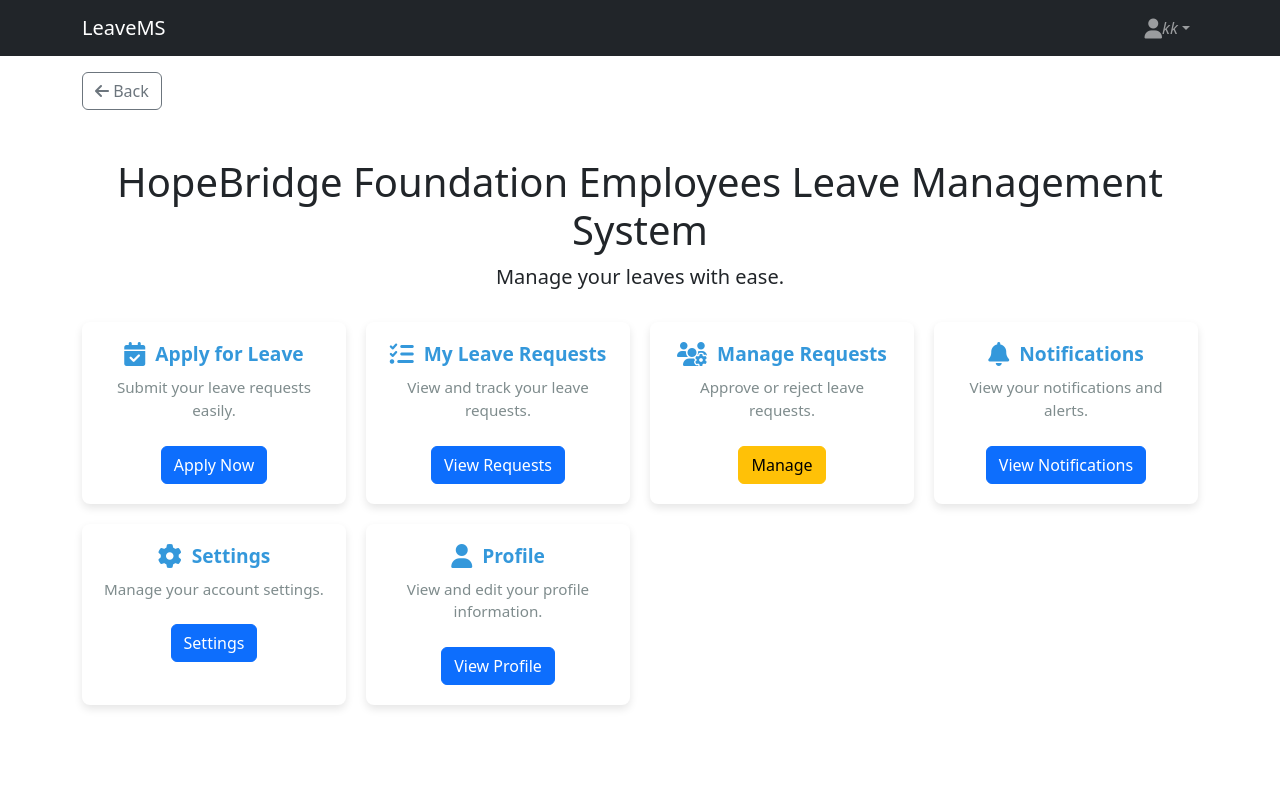
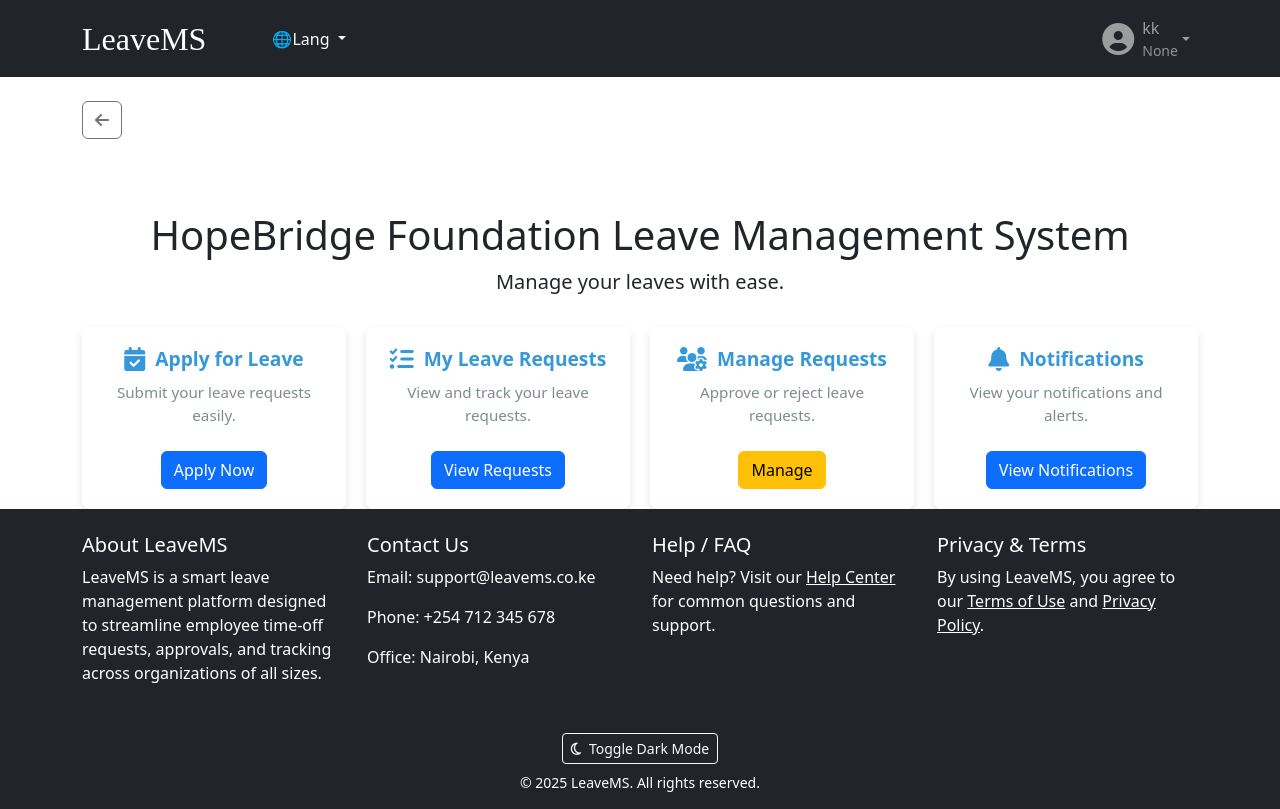
Before and after one commit to Rita8837/leave_management, a Django app: page /home/ in a window 1280 px wide. Run offline with Django 5.2, Linux system fonts and the light colour scheme; the first user in the database is signed in.

Commit message:
update project

```diff
--- a/app/templates/app/home.html
+++ b/app/templates/app/home.html
@@ -52,8 +52,8 @@
 <link rel="stylesheet" href="https://cdnjs.cloudflare.com/ajax/libs/font-awesome/6.4.0/css/all.min.css" />
 
 <div class="text-center mt-5">
-    <h1 style="text-shadow: chartreuse ;">HopeBridge Foundation Employees Leave Management System </h1>
-    <p class="lead">Manage your leaves with ease.</p>
+    <h1 style="text-shadow: chartreuse ;">HopeBridge Foundation Leave Management System </h1>
+    <p class="lead" style="#">Manage your leaves with ease.</p>
 
     {% if user.is_authenticated %}
         <div class="mt-4">
@@ -83,16 +83,6 @@
                     <p>View your notifications and alerts.</p>
                     <a href="{% url 'notifications' %}" class="btn btn-primary mt-2">View Notifications</a>
                 </div>
-                <div class="panel">
-                    <h4><i class="fa-solid fa-gear"></i> Settings</h4>
-                    <p>Manage your account settings.</p>
-                    <a href="{% url 'settings' %}" class="btn btn-primary mt-2">Settings</a>
-                </div>
-                <div class="panel">
-                    <h4><i class="fa-solid fa-user"></i> Profile</h4>
-                    <p>View and edit your profile information.</p>
-                    <a href="{% url 'profile' %}" class="btn btn-primary mt-2">View Profile</a>
-                </div>
             </div>
         </div>
     {% else %}
--- a/app/urls.py
+++ b/app/urls.py
@@ -5,6 +5,8 @@
 from django.views.decorators.csrf import csrf_exempt
 from .views.admin import admin_leave_list, admin_leave_report
 from .views.notifications import notifications_view
+from .views.static_pages import about_view, contact_view, help_view, privacy_view
+from django.conf.urls.i18n import set_language
 
 admin.site.login = csrf_exempt(admin.site.login)
 
@@ -23,6 +25,11 @@
     path('admin_leave_list/', admin_leave_list, name='admin_leave_list'),
     path('admin_leave_report/', admin_leave_report, name='admin_leave_report'),
     path('notifications/', notifications_view, name='notifications'),
+    path('about/', about_view, name='about'),
+    path('contact/', contact_view, name='contact'),
+    path('help/', help_view, name='help'),
+    path('privacy/', privacy_view, name='privacy'),
+    path('settings/', settings_view, name='settings'),
     path('profile/', profile_view, name='profile'),
-    path('settings/', settings_view, name='settings'),
+    path('i18n/setlang/', set_language, name='set_language'),
 ]
--- a/app/views/auth.py
+++ b/app/views/auth.py
@@ -3,8 +3,8 @@
 from django.contrib.auth.decorators import login_required
 from django.contrib import messages
 from django.urls import reverse
-from ..forms import CustomLoginForm, CustomRegisterForm, CustomUserChangeForm
-from ..models import CustomUser
+from app.forms import CustomLoginForm, CustomRegisterForm, CustomUserChangeForm
+from app.models import CustomUser
 from django.views.decorators.csrf import csrf_exempt
 
 
--- a/templates/base.html
+++ b/templates/base.html
@@ -6,97 +6,182 @@
     <meta name="viewport" content="width=device-width, initial-scale=1" />
 
     <!-- Bootstrap 5 CDN -->
-    <link
-      href="https://cdn.jsdelivr.net/npm/bootstrap@5.3.0/dist/css/bootstrap.min.css"
-      rel="stylesheet"
-    />
+    <link href="https://cdn.jsdelivr.net/npm/bootstrap@5.3.0/dist/css/bootstrap.min.css" rel="stylesheet" />
+    <!-- FontAwesome CDN -->
+    <link rel="stylesheet" href="https://cdnjs.cloudflare.com/ajax/libs/font-awesome/6.4.0/css/all.min.css" />
   </head>
-  <body>
+  <body class="d-flex flex-column min-vh-100">
+
     <!-- Navbar -->
     <nav class="navbar navbar-expand-lg navbar-dark bg-dark">
       <div class="container">
-        <a href="{% url 'home' %}" class="navbar-brand">LeaveMS</a>
-        <button
-          class="navbar-toggler"
-          type="button"
-          data-bs-toggle="collapse"
-          data-bs-target="#navbarNav"
-        >
+        <a href="{% url 'home' %}" class="navbar-brand" style="font-family: Mistral; font-size: xx-large;">LeaveMS</a>
+
+        <button class="navbar-toggler" type="button" data-bs-toggle="collapse" data-bs-target="#navbarNav">
           <span class="navbar-toggler-icon"></span>
         </button>
 
         <div class="collapse navbar-collapse" id="navbarNav">
+
+
+          <!-- Language Selector -->
+          <div class="nav-item dropdown me-2" style="float: right; padding-inline: 50px;">
+            <a class="nav-link dropdown-toggle text-white" href="#" id="languageDropdown" role="button" data-bs-toggle="dropdown">
+              🌐Lang
+            </a>
+            <ul class="dropdown-menu dropdown-menu-end">
+              <li>
+                <form action="{% url 'set_language' %}" method="post" class="d-inline">
+                  {% csrf_token %}
+                  <input name="next" type="hidden" value="{{ request.path }}">
+                  <button type="submit" name="language" value="en" class="dropdown-item">English</button>
+                </form>
+              </li>
+              <li>
+                <form action="{% url 'set_language' %}" method="post" class="d-inline">
+                  {% csrf_token %}
+                  <input name="next" type="hidden" value="{{ request.path }}">
+                  <button type="submit" name="language" value="sw" class="dropdown-item">Swahili</button>
+                </form>
+              </li>
+            </ul>
+          </div>
+
           <ul class="navbar-nav ms-auto">
             {% if user.is_authenticated %}
-              {% if not user.is_staff %}
-                <li class="nav-item">
-                  <a class="nav-link" href="{% url 'apply_leave' %}">Apply Leave</a>
-                </li>
-                <li class="nav-item">
-                  <a class="nav-link" href="{% url 'my_leaves' %}">My Requests</a>
-                </li>
-              {% endif %}
-              <!-- {% if user.is_staff %}
-                <li class="nav-item">
-                  <a class="nav-link" href="{% url 'admin_leave_list' %}">Manage Requests</a>
-                </li>
-              {% endif %} -->
-
               <li class="nav-item dropdown">
-                <a class="nav-link dropdown-toggle d-flex align-items-center flex" href="#" role="button" data-bs-toggle="dropdown" aria-expanded="false">
-                  <i class="fa-solid fa-user fa-lg"></i>
-                  <i class="dropdown-item-text padding-inline-12">{{ user.username }}</i>
+                <a class="nav-link dropdown-toggle d-flex align-items-center" href="#" role="button" data-bs-toggle="dropdown">
+                  {% if user.profile and user.profile.avatar %}
+                    <img src="{{ user.profile.avatar.url }}" class="rounded-circle" width="40" height="40" alt="Avatar">
+                  {% else %}
+                    <i class="fa-solid fa-user-circle fa-2x"></i>
+                  {% endif %}
+                  <div class="d-flex flex-column ms-2">
+                  {{user.username}}
+                    <strong>{{ user.get_full_name }}</strong>
+                    <small class="text-white-50">{{ user.role }}</small>
+                  </div>
                 </a>
                 <ul class="dropdown-menu dropdown-menu-end">
-                  <li>
-                    <a class="dropdown-item" href="{% url 'home' %}">Profile</a>
-                  </li>
+                  <li><a class="dropdown-item" href="{% url 'profile' %}">Profile</a></li>
                   <li><hr class="dropdown-divider"></li>
                   <li><a class="dropdown-item" href="{% url 'logout' %}">Logout</a></li>
                 </ul>
               </li>
-                  <!-- <li class="dropdown-item-text">Signed in as <strong>{{ user.username }}</strong></li> -->
             {% else %}
-              <li class="nav-item">
-                <a class="nav-link" href="{% url 'login' %}">Login</a>
-              </li>
-              <li class="nav-item">
-                <a class="nav-link" href="{% url 'register' %}">Register</a>
-              </li>
+              <li class="nav-item"><a class="nav-link" href="{% url 'login' %}">Login</a></li>
+              <li class="nav-item"><a class="nav-link" href="{% url 'register' %}">Register</a></li>
             {% endif %}
           </ul>
         </div>
       </div>
     </nav>
 
-    <!-- Flash messages -->
+    <!-- Flash Messages -->
     <div class="container mt-3">
-      {% if messages %} {% for message in messages %}
-      <div
-        class="alert alert-{{ message.tags }} alert-dismissible fade show"
-        role="alert"
-      >
-        {{ message }}
-        <button
-          type="button"
-          class="btn-close"
-          data-bs-dismiss="alert"
-          aria-label="Close"
-        ></button>
-      </div>
-      {% endfor %} {% endif %}
+      {% if messages %}
+        {% for message in messages %}
+          <div class="alert alert-{{ message.tags }} alert-dismissible fade show" role="alert">
+            {{ message }}
+            <button type="button" class="btn-close" data-bs-dismiss="alert"></button>
+          </div>
+        {% endfor %}
+      {% endif %}
     </div>
 
-    <!-- Back arrow for navigation -->
+    <!-- Back Arrow -->
     <div class="container mt-2">
       <a href="javascript:history.back()" class="btn btn-outline-secondary">
-        <i class="fa-solid fa-arrow-left"></i> Back
+        <i class="fa-solid fa-arrow-left"></i>
       </a>
     </div>
 
-    <!-- Page Content -->
-    <div class="container mt-4">{% block content %} {% endblock %}</div>
+    <!-- Main Content -->
+    <main class="container mt-4 flex-grow-1">
+      {% block content %}{% endblock %}
+    </main>
 
-    <!-- Bootstrap JS Bundle -->
+    <!-- Footer -->
+    <footer class="bg-dark text-white pt-4 mt-auto">
+      <div class="container">
+        <div class="row">
+
+          <!-- About -->
+          <div class="col-md-3 mb-3">
+            <h5>About LeaveMS</h5>
+            <p>
+              LeaveMS is a smart leave management platform designed to streamline employee time-off requests, approvals, and tracking across organizations of all sizes.
+            </p>
+          </div>
+
+          <!-- Contact -->
+          <div class="col-md-3 mb-3">
+            <h5>Contact Us</h5>
+            <p>Email: support@leavems.co.ke</p>
+            <p>Phone: +254 712 345 678</p>
+            <p>Office: Nairobi, Kenya</p>
+          </div>
+
+          <!-- Help / FAQ -->
+          <div class="col-md-3 mb-3">
+            <h5>Help / FAQ</h5>
+            <p>
+              Need help? Visit our <a href="#" class="text-white text-decoration-underline">Help Center</a> for common questions and support.
+            </p>
+          </div>
+
+          <!-- Privacy / Terms -->
+          <div class="col-md-3 mb-3">
+            <h5>Privacy & Terms</h5>
+            <p>
+              By using LeaveMS, you agree to our <a href="#" class="text-white text-decoration-underline">Terms of Use</a> and <a href="#" class="text-white text-decoration-underline">Privacy Policy</a>.
+            </p>
+          </div>
+
+        </div>
+
+        <div class="text-center mt-3">
+          <button id="darkModeToggle" class="btn btn-outline-light btn-sm">
+            <i class="fa-regular fa-moon me-1"></i> Toggle Dark Mode
+          </button>
+          <p class="mt-2 small">&copy; 2025 LeaveMS. All rights reserved.</p>
+        </div>
+      </div>
+    </footer>
+
+    <!-- JS Scripts -->
     <script src="https://cdn.jsdelivr.net/npm/bootstrap@5.3.0/dist/js/bootstrap.bundle.min.js"></script>
+    <script>
+      const darkModeToggle = document.getElementById('darkModeToggle');
+      if (darkModeToggle) {
+        darkModeToggle.addEventListener('click', () => {
+          document.body.classList.toggle('dark-mode');
+          localStorage.setItem('darkMode', document.body.classList.contains('dark-mode') ? 'enabled' : 'disabled');
+        });
+      }
+
+      window.addEventListener('DOMContentLoaded', () => {
+        if (localStorage.getItem('darkMode') === 'enabled') {
+          document.body.classList.add('dark-mode');
+        }
+      });
+    </script>
+
+    <style>
+      .dark-mode {
+        background-color: #121212 !important;
+        color: #e0e0e0 !important;
+      }
+      .dark-mode .navbar {
+        background-color: #1f1f1f !important;
+      }
+      .dark-mode .btn-outline-light {
+        color: #e0e0e0 !important;
+        border-color: #e0e0e0 !important;
+      }
+      .dark-mode .btn-outline-light:hover {
+        background-color: #333 !important;
+      }
+    </style>
   </body>
+</html>
```
Also changed, not shown: app/templates/app/landing.html (+10 -9 lines), app/views/static_pages.py (added, +13 -0 lines), leave_management/settings.py (+10 -0 lines), db.sqlite3.
